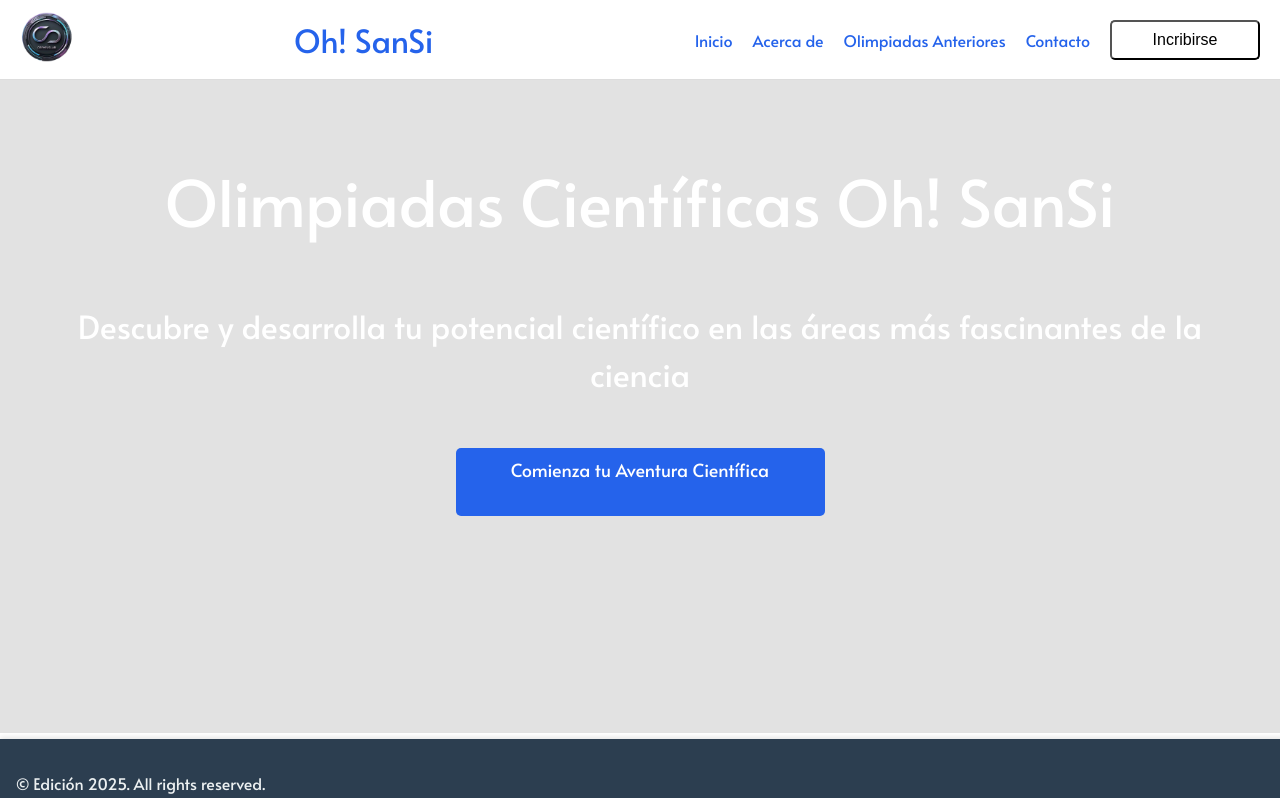
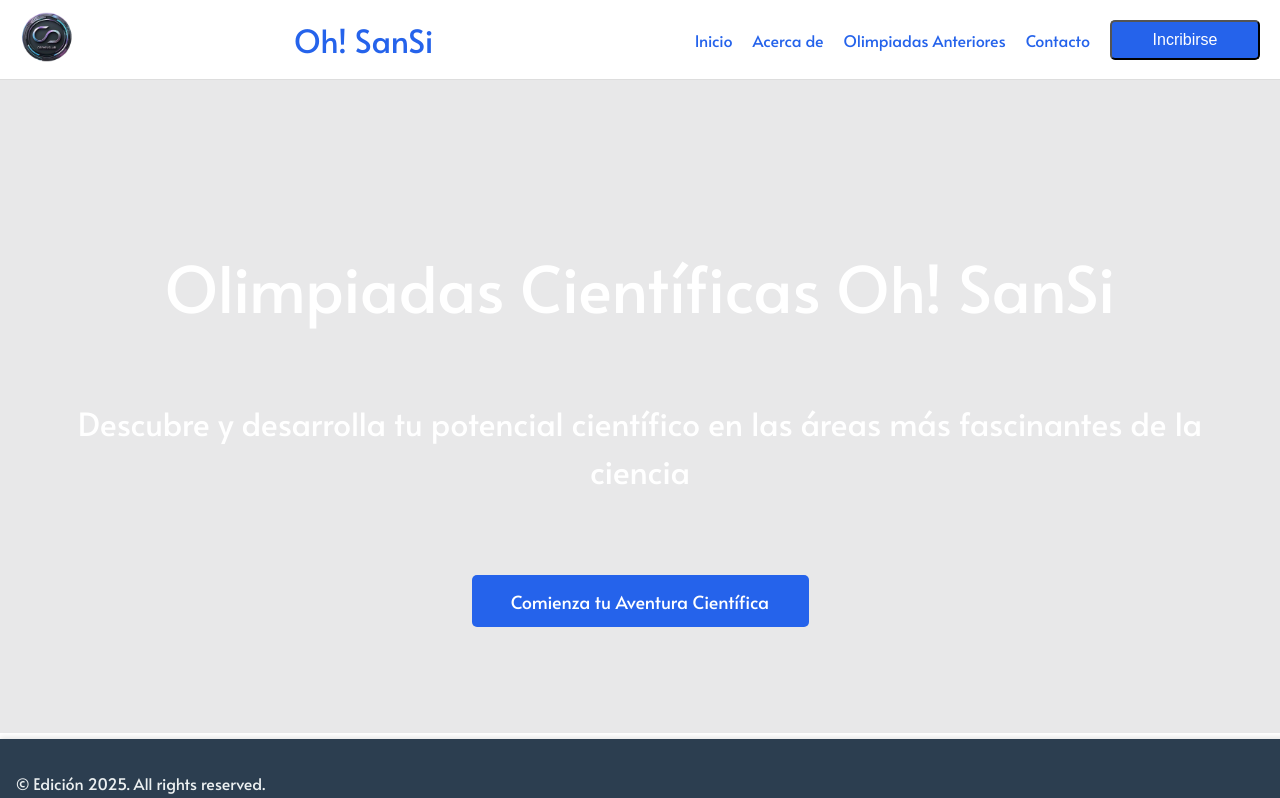
Before and after one commit to OrpheusLabSRL/Inscripcion-olimpiadas-UMSS, a React (Vite) app in the folder Client/: page / in a window 1280 px wide. Shown: the top 798 px of the page. Built offline with nearby package versions, Linux system fonts and the light colour scheme; a web font is replaced by a local one.

Commit message:
Se Añadio el Formulario de Tutor y se implemento pequeño cambio en el home

```diff
--- a/Client/src/App.jsx
+++ b/Client/src/App.jsx
@@ -6,6 +6,7 @@ import { RegisterOlympian } from "./features/registrarion/pages/RegisterOlympian
 import Sidebar from "./components/sidebar/Sidebar";
 import "./App.css";
 import { RegisterTutor } from "./features/registrarion/pages/RegisterTutor/RegisterTutor";
+import { TutorForm } from "./features/registrarion/pages/TutorForm/TutorForm"; // Ahora funciona con la exportación nombrada
 import { MainHome } from "./features/home/pages/MainHome";
 
 function App() {
@@ -13,20 +14,15 @@ function App() {
   const location = useLocation();
 
   return (
-    <div
-      className={
-        location.pathname === "/" ? "" : isOpen ? "main active" : "main"
-      }
-    >
-      {location.pathname !== "/" && (
-        <Sidebar isOpen={isOpen} setIsOpen={setIsOpen} />
-      )}
+    <div className={location.pathname === "/" ? "" : isOpen ? "main active" : "main"}>
+      {location.pathname !== "/" && <Sidebar isOpen={isOpen} setIsOpen={setIsOpen} />}
 
       <div style={{ gridColumnStart: 2 }}>
         <Routes>
-          <Route path="register" element={<RegisterOlympian />} />
-          <Route path="register/tutor" element={<RegisterTutor />} />
           <Route path="/" element={<MainHome />} />
+          <Route path="/register" element={<RegisterOlympian />} />
+          <Route path="/register/tutor" element={<RegisterTutor />} />
+          <Route path="/register/tutor-form" element={<TutorForm />} />
         </Routes>
       </div>
     </div>
--- a/Client/src/features/home/components/ContentProp.css
+++ b/Client/src/features/home/components/ContentProp.css
@@ -17,14 +17,25 @@ section {
 
 /* Styles for the event description section */
 .event-description {
-  height: 653px; /* Height for the event description */
-  background-color: #e2e2e2; /* Light background color */
-  padding: 20px; /* Padding */
+  height: 653px;
+  background-color: rgba(226, 226, 226, 0.7);
+  padding: 20px;
+  transition: all 0.5s ease;
+  display: flex;
+  flex-direction: column;
+  align-items: center;
+  justify-content: center;
+  text-align: center;
+}
+
+.event-description.active {
+  background-color: #2563eb;
 }
 
 .event-description h2 {
   font-size: 4rem; /* Heading size */
   color: #ffffff; /* Heading color */
+  margin-bottom: 2rem;
 }
 
 .event-description p {
@@ -32,17 +43,76 @@ section {
   color: #ffffff; /* Paragraph color */
   line-height: 1.5; /* Line height for readability */
   padding: 0 10px; /* Padding for paragraph */
+  margin-bottom: 3rem;
 }
 
-.event-description p:last-child {
-  font-size: 18px; /* Size for the last paragraph */
-  width: 337px; /* Width for the last paragraph */
-  height: 52px; /* Height for the last paragraph */
-  background-color: #2563eb; /* Button background for "Inscribirse" */
-  color: #ffffff; /* Button text color */
-  padding: 0.5rem 1rem; /* Padding for button */
-  border-radius: 5px; /* Rounded corners for button */
-  display: inline-block; /* Inline block for button */
+.start-adventure {
+  font-size: 18px;
+  width: 337px;
+  height: 52px;
+  background-color: #2563eb;
+  color: #ffffff;
+  padding: 0.5rem 1rem;
+  border-radius: 5px;
+  display: inline-flex; /* Cambiado a flex para mejor alineación */
+  align-items: center; /* Centra verticalmente el texto */
+  justify-content: center; /* Centra horizontalmente el texto */
+  cursor: pointer;
+  transition: all 0.3s ease;
+  margin-top: 2rem;
+  border: none; /* Elimina el borde por defecto de button */
+  font-family: inherit; /* Usa la misma fuente que el resto */
+  text-align: center; /* Asegura que el texto esté centrado */
+  white-space: normal; /* Permite que el texto se ajuste */
+  word-wrap: break-word; /* Rompe palabras largas si es necesario */
+}
+
+.start-adventure:hover {
+  background-color: #1d4ed8; /* Darker blue on hover */
+  transform: scale(1.05); /* Slight scale effect */
+}
+
+/* Styles for the action buttons that appear after click */
+.action-buttons {
+  display: flex;
+  justify-content: center;
+  gap: 20px;
+  margin-top: 30px;
+  width: 100%;
+}
+
+.action-button {
+  padding: 15px 30px;
+  border: none;
+  border-radius: 8px;
+  font-size: 1.2rem;
+  font-weight: bold;
+  cursor: pointer;
+  transition: all 0.3s ease;
+  box-shadow: 0px 4px 6px rgba(0, 0, 0, 0.1);
+  min-width: 220px;
+}
+
+.start-button {
+  background-color: #4CAF50;
+  color: white;
+}
+
+.start-button:hover {
+  background-color: #3e8e41;
+  transform: translateY(-2px);
+  box-shadow: 0px 6px 8px rgba(0, 0, 0, 0.15);
+}
+
+.continue-button {
+  background-color: #2196F3;
+  color: white;
+}
+
+.continue-button:hover {
+  background-color: #0b7dda;
+  transform: translateY(-2px);
+  box-shadow: 0px 6px 8px rgba(0, 0, 0, 0.15);
 }
 
 /* Styles for the areas of competence section */
@@ -51,6 +121,7 @@ section {
   background-color: #ffffff; /* White background */
   padding: 20px; /* Padding */
 }
+
 .areas-competence h2 {
   font-size: 2rem; /* Heading size */
   color: #333; /* Heading color */
@@ -125,13 +196,13 @@ section {
   color: #2563eb; /* Color gris claro */
   line-height: 1.5; /* Interlineado */
   text-align: justify; /* Texto justificado */
-  padding: 0 10px; /* Padding horizontal */
+  padding: 0 10px; /* Padding horizontal */
 }
 
-.container-content{
-    display: flex;
-    flex-direction: column;
-    align-items: center;
-    justify-content: center;
-    text-align: center;
+.container-content {
+  display: flex;
+  flex-direction: column;
+  align-items: center;
+  justify-content: center;
+  text-align: center;
 }
--- a/Client/src/features/home/components/ContentProp.jsx
+++ b/Client/src/features/home/components/ContentProp.jsx
@@ -1,16 +1,51 @@
-import "./ContentProp.css"; // Importing styles for the content
+import { useState } from 'react';
+import { useNavigate } from 'react-router-dom';
+import "./ContentProp.css";
 
 function ContentProp() {
+  const [showButtons, setShowButtons] = useState(false);
+  const navigate = useNavigate();
+
+  const handleStartClick = () => {
+    setShowButtons(true);
+  };
+
+  const handleStartRegistration = () => {
+    navigate('/register/tutor-form'); // Redirige a tutor-form
+  };
+
+  const handleContinueRegistration = () => {
+    navigate('/register/tutor'); // Redirige a tutor
+  };
+
   return (
     <main className="container-content">
-      <section className="event-description">
+      <section className={`event-description ${showButtons ? 'active' : ''}`}>
         <h2>Olimpiadas Científicas Oh! SanSi</h2>
-        <p>
-          Descubre y desarrolla tu potencial científico en las áreas más
-          fascinantes de la ciencia
-        </p>
-        <p>Comienza tu Aventura Científica</p>
+        <p>Descubre y desarrolla tu potencial científico en las áreas más fascinantes de la ciencia</p>
+
+        {!showButtons ? (
+          <button className="start-adventure" onClick={handleStartClick}>
+            Comienza tu Aventura Científica
+          </button>
+        ) : (
+          <div className="action-buttons">
+            <button
+              className="action-button start-button"
+              onClick={handleStartRegistration}
+            >
+              Empezar Inscripción
+            </button>
+            <button
+              className="action-button continue-button"
+              onClick={handleContinueRegistration}
+            >
+              Continuar Inscripción
+            </button>
+          </div>
+        )}
       </section>
+
       <section className="areas-competence">
         <h2>Áreas de Competencia</h2>
         <div className="grid grid-cols-1 md:grid-cols-4 lg:grid-cols-4 gap-4">
--- a/Client/src/features/home/components/HeaderProp.css
+++ b/Client/src/features/home/components/HeaderProp.css
@@ -39,7 +39,9 @@ nav ul li {
   color: #2563eb; /* Updated navigation text color to blue */
 }
 
-nav ul li:last-child {
-  color: #ffffff; /* Button text color */
-  border-radius: 5px; /* Rounded corners for button */
+nav ul li:last-child a .btn-next-page {
+  background-color: #2563eb; /* Azul */
+  color: white;
+  padding: 8px 16px;
+  border-radius: 5px;
 }
--- /dev/null
+++ b/Client/src/features/registrarion/pages/TutorForm/TutorForm.css
@@ -0,0 +1,85 @@
+.tutor-form-container {
+    max-width: 800px;
+    margin: 100px auto 50px;
+    padding: 20px;
+    font-family: Arial, sans-serif;
+  }
+
+  .tutor-form-container h1 {
+    color: #2563eb;
+    text-align: center;
+    margin-bottom: 10px;
+  }
+
+  .form-description {
+    text-align: center;
+    color: #666;
+    margin-bottom: 30px;
+  }
+
+  .form-section {
+    background: #f8f9fa;
+    padding: 20px;
+    border-radius: 8px;
+    margin-bottom: 20px;
+  }
+
+  .form-section h2 {
+    color: #2563eb;
+    margin-bottom: 15px;
+  }
+
+  .form-options {
+    list-style-type: none;
+    padding: 0;
+    margin-bottom: 20px;
+  }
+
+  .form-options li {
+    padding: 8px 0;
+    color: #333;
+  }
+
+  .form-grid {
+    display: grid;
+    grid-template-columns: 1fr 1fr;
+    gap: 20px;
+    margin-bottom: 20px;
+  }
+
+  .form-group {
+    margin-bottom: 20px;
+  }
+
+  .form-group label {
+    display: block;
+    margin-bottom: 8px;
+    font-weight: bold;
+    color: #333;
+  }
+
+  .form-group input,
+  .form-group select {
+    width: 100%;
+    padding: 10px;
+    border: 1px solid #ddd;
+    border-radius: 4px;
+    font-size: 16px;
+  }
+
+  .submit-button {
+    display: block;
+    width: 100%;
+    padding: 12px;
+    background-color: #2563eb;
+    color: white;
+    border: none;
+    border-radius: 4px;
+    font-size: 16px;
+    cursor: pointer;
+    transition: background-color 0.3s;
+  }
+
+  .submit-button:hover {
+    background-color: #1d4ed8;
+  }
--- /dev/null
+++ b/Client/src/features/registrarion/pages/TutorForm/TutorForm.jsx
@@ -0,0 +1,48 @@
+import React from "react";
+import "./TutorForm.css";
+
+export const TutorForm = () => {
+  return (
+    <div className="tutor-form-container">
+      <h1>Proceso de Inscripción</h1>
+      <p className="form-description">Inicia una nueva inscripción o continua si ya empezaste una</p>
+
+      <div className="form-section">
+        <h2>Nueva inscripción</h2>
+        <ul className="form-options">
+          <li>Continuar inscripción</li>
+        </ul>
+
+        <div className="form-grid">
+          <div className="form-group">
+            <label>Nombre *</label>
+            <input type="text" placeholder="Ingrese su nombre" />
+          </div>
+          <div className="form-group">
+            <label>Apellido *</label>
+            <input type="text" placeholder="Ingrese su apellido" />
+          </div>
+        </div>
+
+        <div className="form-group">
+          <label>Tipo de Tutor *</label>
+          <select>
+            <option value="">Seleccione tipo de tutor</option>
+          </select>
+        </div>
+
+        <div className="form-group">
+          <label>Carnet de identidad *</label>
+          <input type="text" placeholder="Ingrese su carnet de identidad" />
+        </div>
+
+        <div className="form-group">
+          <label>Correo Electrónico *</label>
+          <input type="email" placeholder="Ingrese su correo electrónico" />
+        </div>
+      </div>
+
+      <button className="submit-button">Iniciar Nueva Inscripción</button>
+    </div>
+  );
+};
```
